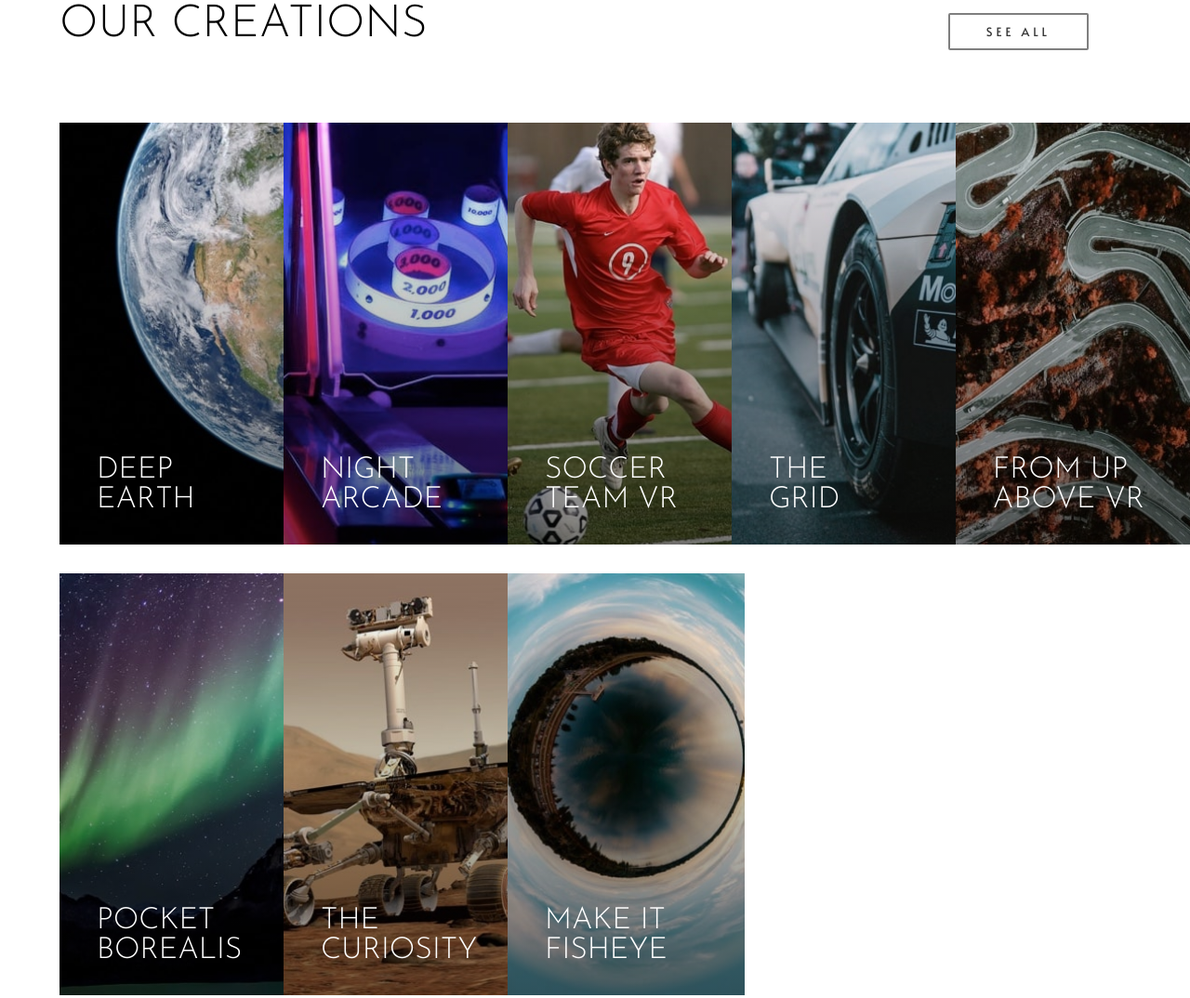
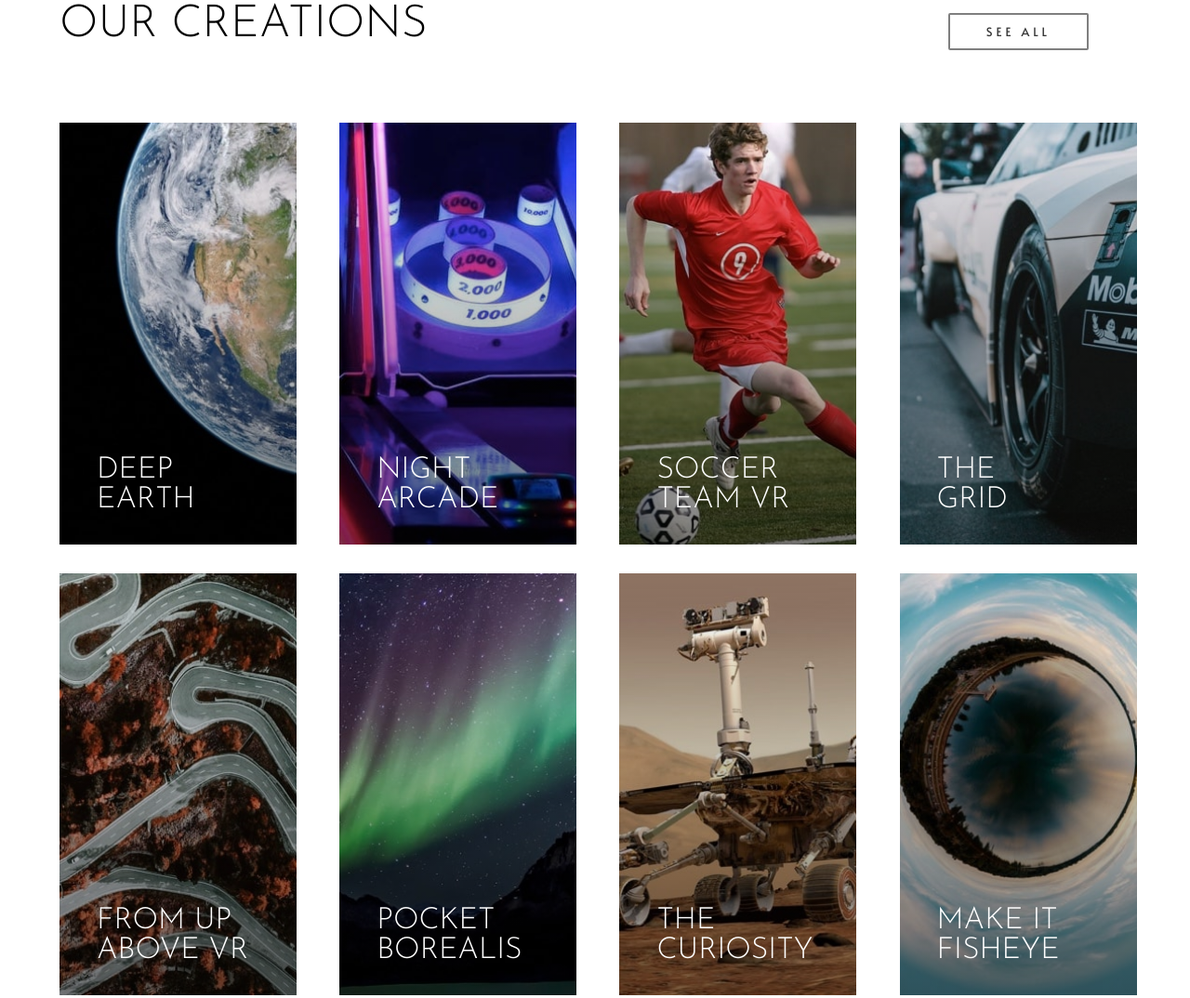
Before and after one commit to Sab-Mos/Loopstudios-landing-page, a plain HTML site: page Loopstudios-landing-page/index.html in a window 1280 px wide. Shown: the part 1496-2570 px from the top of the page at 93% size. Drawn offline with Linux system fonts and the light colour scheme.

Commit message:
Update style.css

```diff
--- a/Loopstudios-landing-page/style.css
+++ b/Loopstudios-landing-page/style.css
@@ -195,7 +195,7 @@ body {
   display: grid;
   column-gap: 1.9rem;
   row-gap: 1.9rem;
-  grid-template-columns: repeat(auto-fit, minmax(200px, 1fr));
+  grid-template-columns: repeat(auto-fit, minmax(250px, 1fr));
 }
 
 .box {
```
